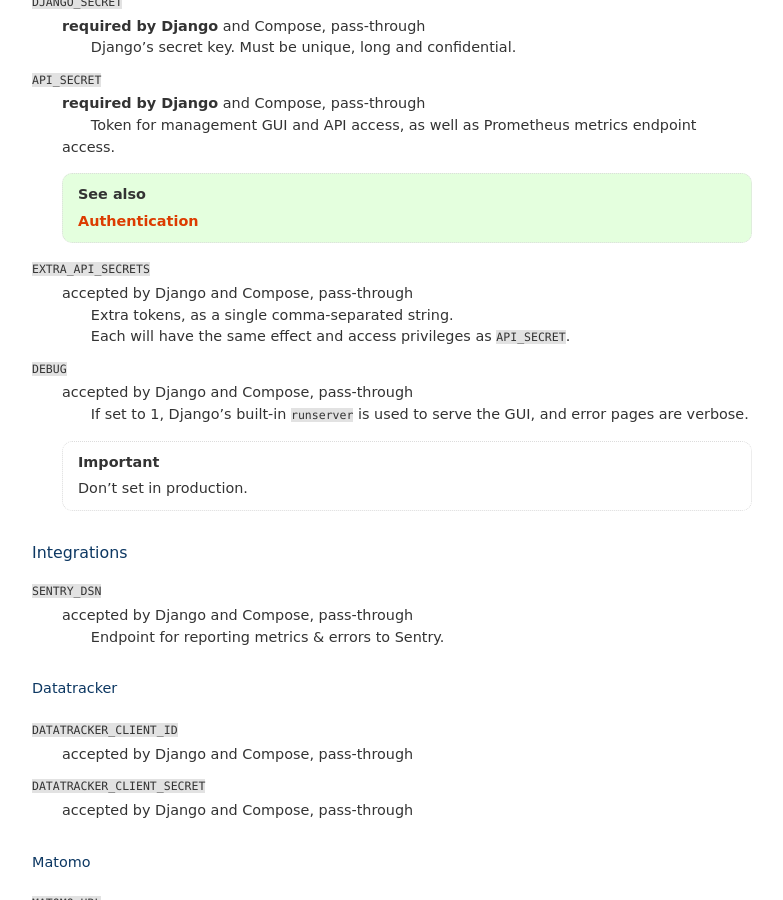
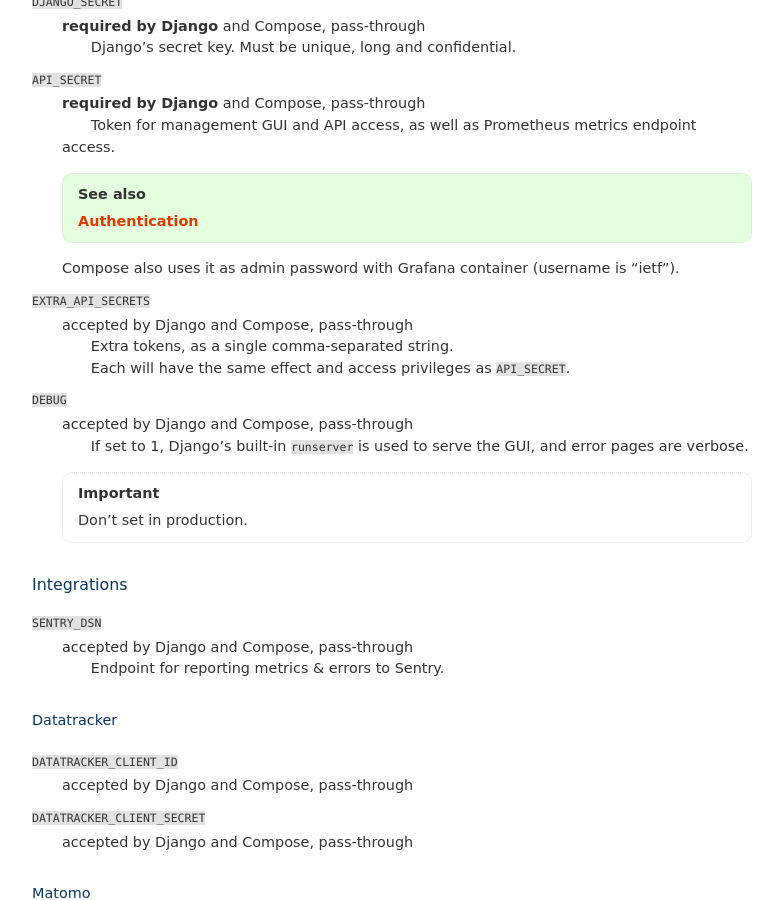
Before and after one commit to ietf-tools/bibxml-service, a Sphinx documentation site: the page built from docs/ref/env.rst, in a window 1280 px wide and 900 px high, scrolled down 2196 px. Shown: the whole window, without its empty margins (248-1031 px from the left). Built offline with Sphinx 7.4.7, drawn with Linux system fonts in a browser that asks for light colours; pages that are not in the unit, such as notebooks, are missing from menus.

Commit message:
docs: note API_SECRET use for Grafana

```diff
--- a/docs/ref/env.rst
+++ b/docs/ref/env.rst
@@ -142,6 +142,9 @@ Security
 
     .. seealso:: :doc:`/topics/auth`
 
+    Compose also uses it as admin password with Grafana container
+    (username is “ietf”).
+
 ``EXTRA_API_SECRETS``
     accepted by Django and Compose, pass-through
 
```
